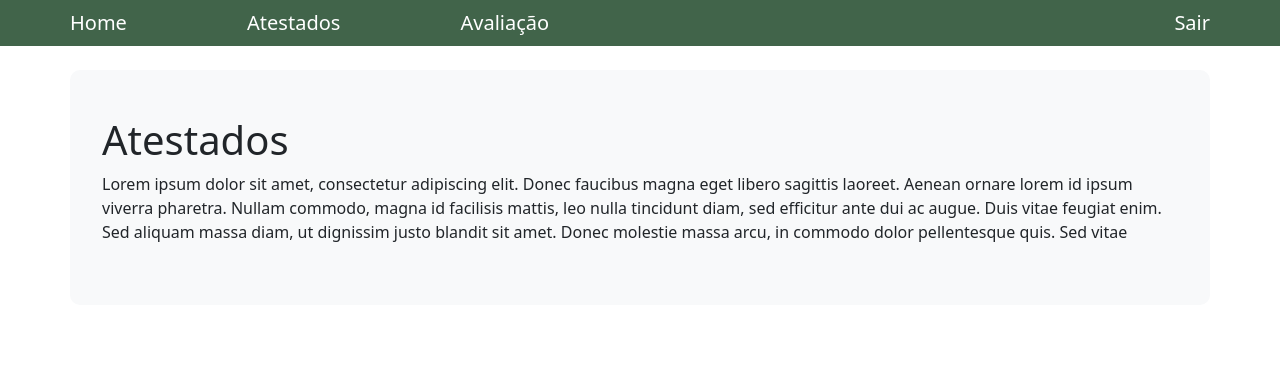
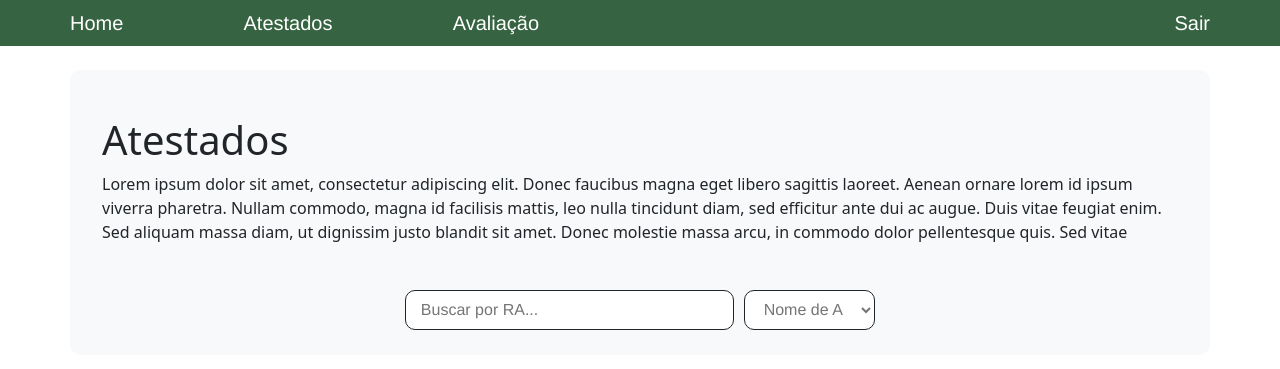
Before and after one commit to Galaticos-API/API-1, a Flask app: page /atestados/ in a window 1280 px wide. Shown: the top 369 px of the page. Run offline with Flask 3, Linux system fonts and the light colour scheme; the visitor is signed in with stand-in values (Sample User, id 1); some libraries are stand-ins or nearby versions.

Commit message:
FEAT - Adição de filtros para os atestados

```diff
--- a/src/back/users.json
+++ b/src/back/users.json
@@ -1 +1 @@
-[{"nome": "Rafael Matesco", "email": "rafael.matesco@fatec.sp.gov.br", "senha": "$2b$12$5bytjjGpkTJEBL9gxbos9uwheKK/Dle.y8WTESJJ6kKh.59ukmWOO", "ra": "1460482511007", "tipo": "aluno"}, {"nome": "teste", "email": "gustavo@gmail.com", "senha": "$2b$12$T.7Vq4R5eiJXZQf7C/.aA.tBqE3aw/mcr1GN6lEL2EwQycMkEUci.", "ra": "123", "tipo": "adm"}]
+[{"nome": "Rafael Matesco", "email": "rafael.matesco@fatec.sp.gov.br", "senha": "$2b$12$5bytjjGpkTJEBL9gxbos9uwheKK/Dle.y8WTESJJ6kKh.59ukmWOO", "ra": "1460482511007", "tipo": "aluno"}, {"nome": "teste", "email": "gustavo@gmail.com", "senha": "$2b$12$T.7Vq4R5eiJXZQf7C/.aA.tBqE3aw/mcr1GN6lEL2EwQycMkEUci.", "ra": "123", "tipo": "adm"}, {"nome": "Gabriel", "email": "teste@email.com", "senha": "$2b$12$RJjbyLwIYCyLzpqXSKcTtekDdbKxJIt6TF7aO2XdbzSCXdooh1OS2", "ra": "010110101", "tipo": "adm"}]
--- a/src/static/styles/styles.css
+++ b/src/static/styles/styles.css
@@ -10,18 +10,19 @@
 }
 
 .navbar {
-    background-color: #41644A;
+    background-color: #366341;
 }
 
 .navbar-contents {
     a {
+        font-family: Helvetica;
         color: white;
         padding: 10px;
         transition: 100ms;
     }
 
     a:hover {
-        background-color: #0D4715;
+        background-color: #25562b;
         color: white;
     }
 }
@@ -36,3 +37,38 @@ button{
     align-items: center;
     flex-direction: column;
 }
+
+.search-container {
+    display: flex;
+    justify-content: center;
+    width: 100%;
+    height: 50px;
+    padding: 10px;
+}
+
+#search {
+    background-color: white;
+    border: 1px solid #212529;
+    padding: 0px 15px 0px 15px;
+    color: #757575;
+    border-radius: 10px;
+    width: 30%;
+    height: 40px;
+    font-family: Helvetica;
+    margin-right: 10px;
+}
+
+#category {
+    background-color: white;
+    border: 1px solid #212529;
+    padding: 0px 15px 0px 15px;
+    color: #757575;
+    border-radius: 10px;
+    width: 12%;
+    height: 40px;
+    font-family: Helvetica;
+}
+
+select:hover {
+    color: #25562b;
+}
--- a/src/templates/atestados.html
+++ b/src/templates/atestados.html
@@ -13,4 +13,33 @@
         dignissim justo blandit sit amet. Donec molestie massa arcu, in commodo dolor pellentesque quis. Sed
         vitae</p>
 </div>
+
+<nav class="search-container">
+    <input type="text" id="search" placeholder="Buscar por RA..." oninput="filterDocuments()">
+    <select id="category" onchange="filterDocuments()">
+        <option value="nameaz">Nome de A-Z</option>
+        <option value="nameza">Nome de Z-A</option>
+        <option value="dateolder">Mais Antigo</option>
+        <option value="datenewer">Mais Recente</option>
+    </select>
+</nav>
+
+<script>
+    function filterDocuments() {
+        let searchInput = document.getElementById('search').value.toLowerCase();
+        let categoryFilter = document.getElementById('category').value;
+        let documents = document.querySelectorAll('.document');
+
+        documents.forEach(doc => {
+            let text = doc.textContent.toLowerCase();
+            let category = doc.getAttribute('data-category');
+
+            if ((text.includes(searchInput) || searchInput === '') && (categoryFilter === 'all' || category === categoryFilter)) {
+                doc.style.display = 'block';
+            } else {
+                doc.style.display = 'none';
+            }
+        });
+    }
+</script>
 {% endblock %}
```
